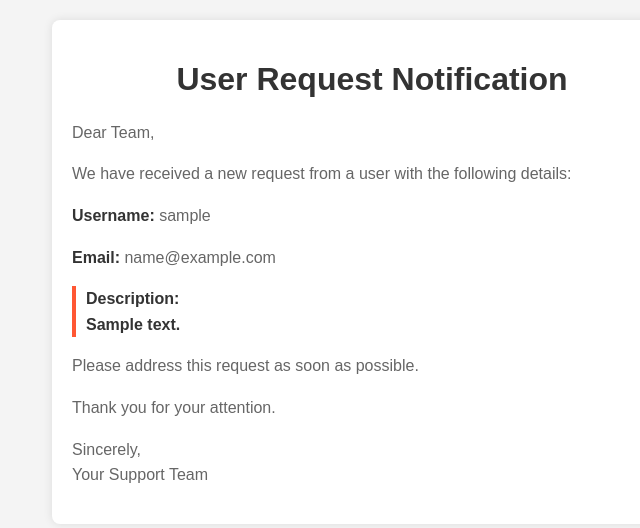
After one commit to hectordani03/Foro-Web, a PHP site: template app/views/templates/emails/helper.php in a window 1280 px wide. The commit adds this page. Shown: the top 528 px of the page, without its empty margins (268-908 px from the left). Run offline with PHP 8.4, Linux system fonts and the light colour scheme; the template is opened without the code that fills it: most values are stand-ins (such as "Sample title", 1, 10 or a date in 2020); some libraries are stand-ins or nearby versions.

Commit message:
technical support, alerts

```diff
--- a/app/controllers/PostsController.php
+++ b/app/controllers/PostsController.php
@@ -130,8 +130,7 @@ class PostsController extends Controller
     public function getPosts()
     {
         $posts = new posts();
-        $userId = session::sessionValidate()['id'];
-        $result = $posts->getAllPosts($userId);
+        $result = $posts->getAllPosts();
         echo $result;
     }
 
--- a/app/models/categories.php
+++ b/app/models/categories.php
@@ -21,7 +21,7 @@ class categories extends Model
 
     public function getAllCategories()
     {
-        $result = $this->select(['name, gif, img, banner'])
+        $result = $this->select(['name, gif, img, banner, description'])
             ->get();
         return $result;
     }
--- a/app/models/posts.php
+++ b/app/models/posts.php
@@ -75,7 +75,7 @@ class posts extends Model
         }
     }
 
-    public function getAllPosts($userId)
+    public function getAllPosts()
     {
         $result = $this->select([
             'a.*',
@@ -90,9 +90,6 @@ class posts extends Model
             '(SELECT COUNT(*) FROM interactions i JOIN interposts ip ON i.id = ip.interId WHERE i.type = "like" AND ip.postId = a.id) as likes',
             '(SELECT COUNT(*) FROM comments h WHERE h.postId = a.id) as comments',
             '(SELECT COUNT(*) FROM posts t WHERE t.postId = a.id) as shares',
-            '(SELECT COUNT(*) FROM interactions i JOIN interposts ip ON i.id = ip.interId WHERE ip.postId = a.id AND i.type = "like" AND i.userId = ' . $userId . ') as userLiked'
-
-
         ])
             ->join('user b', 'a.userId = b.id')
             ->join('userinfo c', 'b.id = c.userId')
--- /dev/null
+++ b/app/views/templates/emails/helper.php
@@ -0,0 +1,70 @@
+<!DOCTYPE html>
+<html lang="en">
+
+<head>
+    <meta charset="UTF-8">
+    <meta name="viewport" content="width=device-width, initial-scale=1.0">
+    <title>User Request Notification</title>
+    <style>
+        body {
+            font-family: Arial, sans-serif;
+            margin: 0;
+            padding: 0;
+            background-color: #f4f4f4;
+        }
+
+        .container {
+            max-width: 600px;
+            margin: 20px auto;
+            padding: 20px;
+            background-color: #fff;
+            border-radius: 8px;
+            box-shadow: 0 0 10px rgba(0, 0, 0, 0.1);
+        }
+
+        h1 {
+            color: #333;
+            text-align: center;
+        }
+
+        p {
+            color: #666;
+            line-height: 1.6;
+        }
+
+        .description {
+            color: #333;
+            font-weight: bold;
+            border-left: 4px solid #ff5733;
+            padding-left: 10px;
+            margin-top: 10px;
+            margin-bottom: 10px;
+        }
+
+        .info {
+            color: #333;
+            font-weight: bold;
+        }
+
+        .info span {
+            font-weight: normal;
+            color: #666;
+        }
+    </style>
+</head>
+
+<body>
+    <div class="container">
+        <h1>User Request Notification</h1>
+        <p>Dear Team,</p>
+        <p>We have received a new request from a user with the following details:</p>
+        <p class="info">Username: <span><?= $data['username'] ?></span></p>
+        <p class="info">Email: <span><?= $data['email'] ?></span></p>
+        <p class="description">Description: <br><span><?= nl2br(htmlspecialchars($data['description'])) ?></span></p>
+        <p>Please address this request as soon as possible.</p>
+        <p>Thank you for your attention.</p>
+        <p>Sincerely,<br>Your Support Team</p>
+    </div>
+</body>
+
+</html>
--- a/app/views/templates/layouts/user/navbar.php
+++ b/app/views/templates/layouts/user/navbar.php
@@ -123,10 +123,10 @@
                 </div>
                 </a>
             </li>
-            <li class="w-15 h-15">
-                <div class="text-gray-400 w-8 h-8 mx-auto cursor-pointer">
+            <li id="help-button" onclick="app.helper()" class="w-15 h-15 relative">
+                <div class="text-gray-400 w-8 h-8 mx-auto cursor-pointer mt-2">
                     <svg xmlns="http://www.w3.org/2000/svg" viewBox="0 0 512 512">
-                        <path class="fill-current" d="M416 208c0 45.9-14.9 88.3-40 122.7L502.6 457.4c12.5 12.5 12.5 32.8 0 45.3s-32.8 12.5-45.3 0L330.7 376c-34.4 25.2-76.8 40-122.7 40C93.1 416 0 322.9 0 208S93.1 0 208 0S416 93.1 416 208zM208 352a144 144 0 1 0 0-288 144 144 0 1 0 0 288z" />
+                        <path class="fill-current" d="M256 512A256 256 0 1 0 256 0a256 256 0 1 0 0 512zM169.8 165.3c7.9-22.3 29.1-37.3 52.8-37.3h58.3c34.9 0 63.1 28.3 63.1 63.1c0 22.6-12.1 43.5-31.7 54.8L280 264.4c-.2 13-10.9 23.6-24 23.6c-13.3 0-24-10.7-24-24V250.5c0-8.6 4.6-16.5 12.1-20.8l44.3-25.4c4.7-2.7 7.6-7.7 7.6-13.1c0-8.4-6.8-15.1-15.1-15.1H222.6c-3.4 0-6.4 2.1-7.5 5.3l-.4 1.2c-4.4 12.5-18.2 19-30.6 14.6s-19-18.2-14.6-30.6l.4-1.2zM224 352a32 32 0 1 1 64 0 32 32 0 1 1 -64 0z" />
                     </svg>
                     <span class="desplegableText hidden relative left-12 bottom-8 text-gray-400 text-nowrap">Help</span>
                 </div>
--- a/app/views/user/auth/recover-view.php
+++ b/app/views/user/auth/recover-view.php
@@ -8,8 +8,10 @@ setHeader($d, "recover", "sweetalert2.min");
         <h1><b><span class="white-text">Recover your</span><span class="blue-text"> Password</span></b></h1>
 		<form id="recover-form" method="POST" autocomplete="off" enctype="multipart/form-data">
             <h1 class="text">Enter your new Password:</h1>
-            <input type="password" name="password" id="password" placeholder="Enter your password">
-            <input type="password" id="password2" placeholder="Confirm your password">
+            <input placeholder="Enter your new password" class="input" type="password" id="password" name="password" pattern="^(?=.*[A-Za-z])(?=.*\d)(?=.*[$@.\-])[A-Za-z\d$@.\-]{7,100}$" minlength="7" maxlength="100" required>
+
+            <input placeholder="Confirm your new password" class="input" type="password" id="password2" pattern="^(?=.*[A-Za-z])(?=.*\d)(?=.*[$@.\-])[A-Za-z\d$@.\-]{7,100}$" minlength="7" maxlength="100" required>
+
             <input type="hidden" name="token" value="<?=$d->csrf?>">
             <button type="submit" class="send-btn">Send</button>
             <button type="reset" class="cancel-btn">Cancel</button>
```
Also changed, not shown: app/controllers/CommentsController.php (+15 -0 lines), app/controllers/userController.php (+18 -0 lines), app/models/comments.php (+14 -0 lines), public/js/comment.js (+44 -0 lines), public/js/functions.js (+0 -16 lines), public/.htaccess, public/js/app.js.
